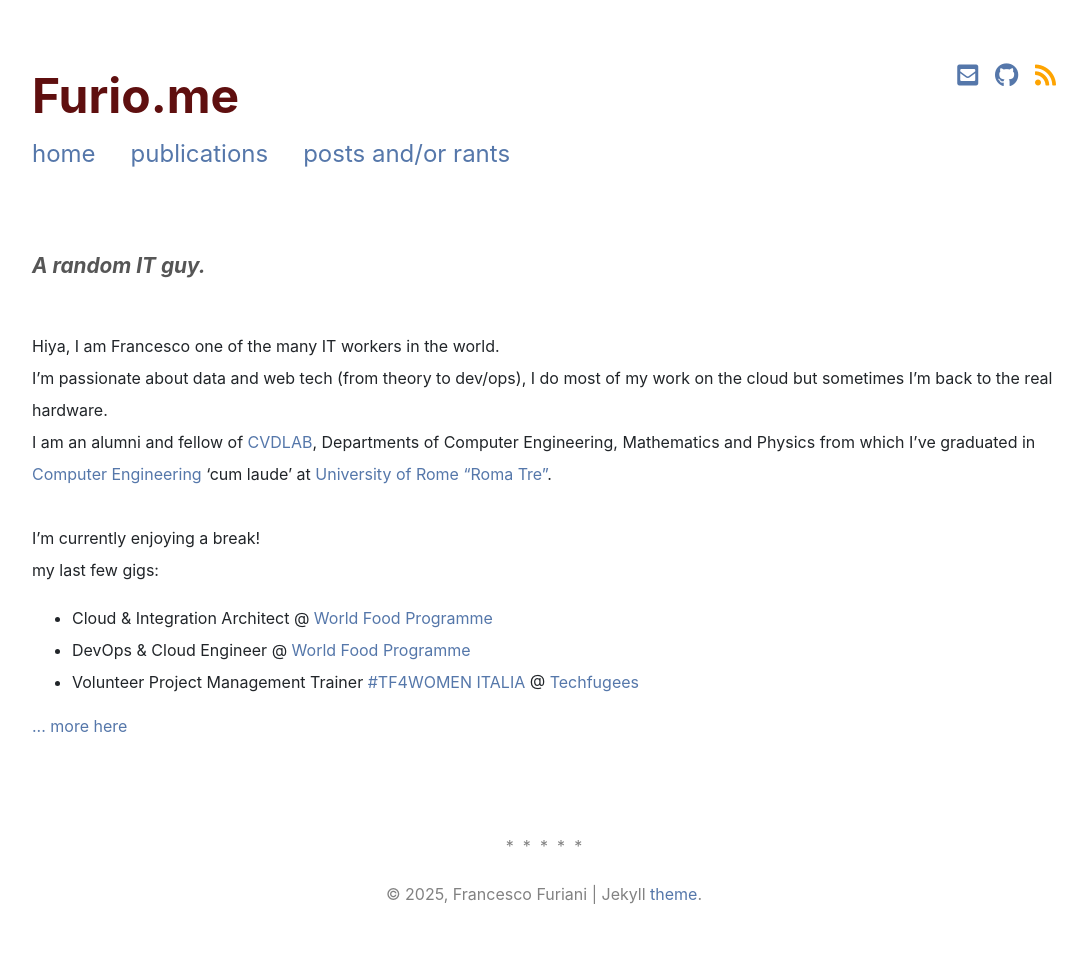
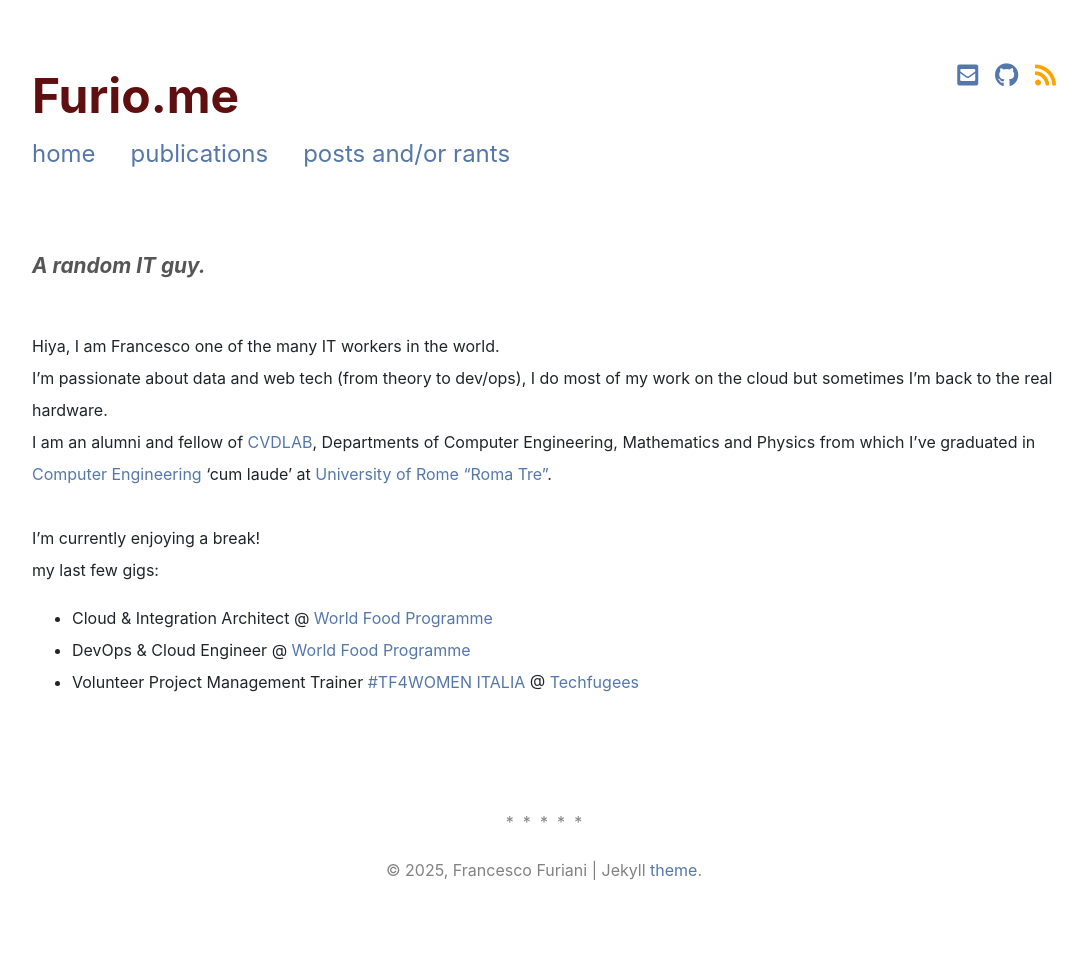
Before and after one commit to furio/furio.github.io, a Jekyll site: the page built from index.md, in a window 1280 px wide. Shown: the whole page, without its empty margins (96-1183 px from the left). Built offline with Jekyll 4.4.1, drawn with Linux system fonts in a browser that asks for light colours; nearby versions of some CDN libraries; a style sheet for code colours, icons or effects is not loaded; after the commit the page ends 942 px from its top, so only the background shows below that.

Commit message:
Remove CV script from index.md
Removed CV script inclusion from index.md

```diff
--- a/index.md
+++ b/index.md
@@ -25,4 +25,3 @@ my last few gigs:
 <br />
 <div id="worktext"></div>
 <br />
-{% include page/cv-script.html %}
```
